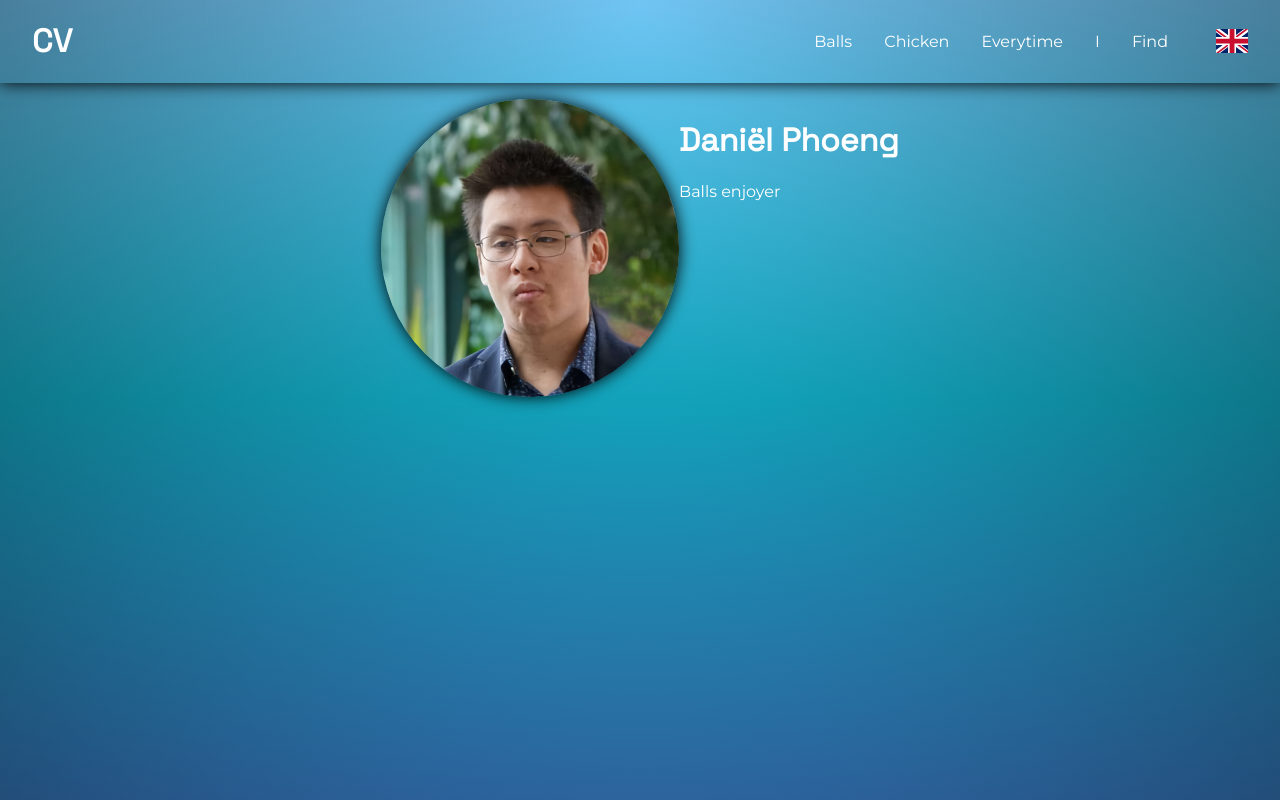
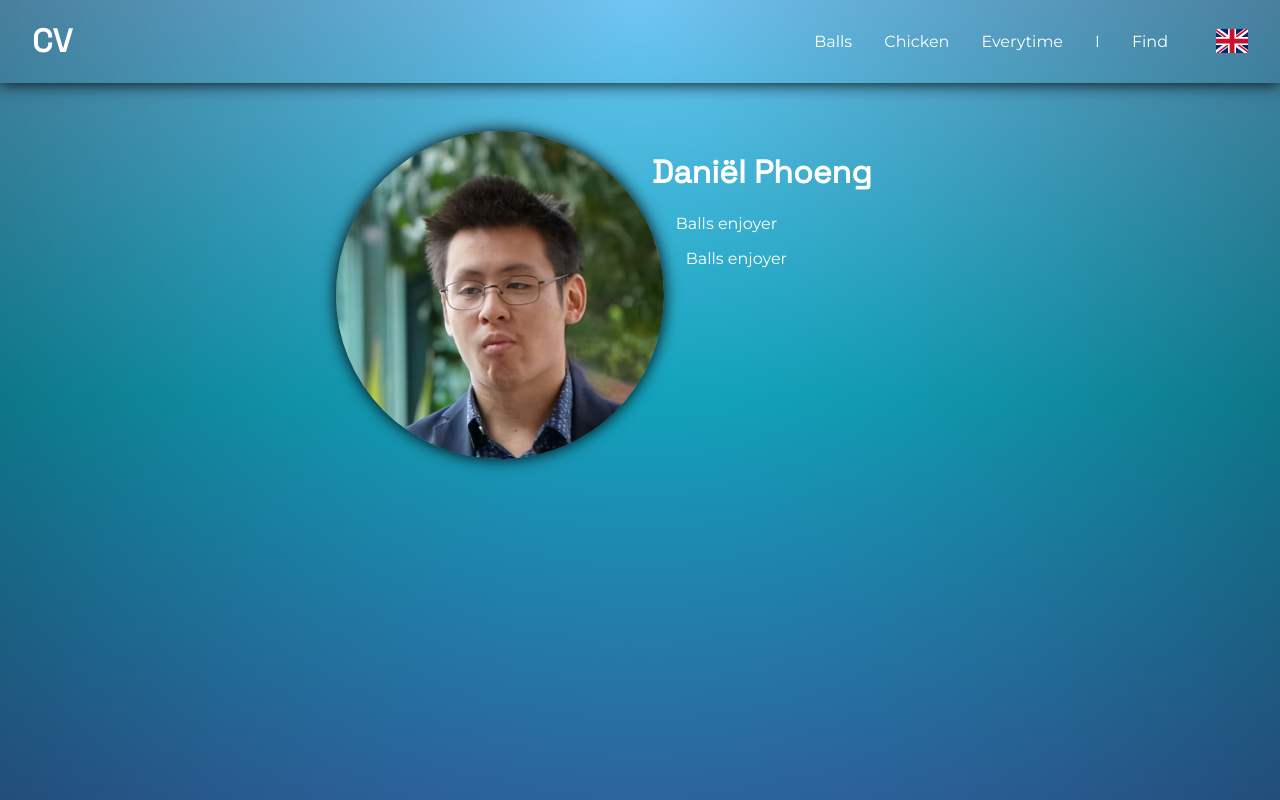
Before and after one commit to Spyreex/vue-portfolio, a Vue app: page /cv in a window 1280 px wide. Built offline with nearby package versions, Linux system fonts and the light colour scheme.

Commit message:
Added image circular text thing

```diff
--- a/src/components/CvPage.vue
+++ b/src/components/CvPage.vue
@@ -104,13 +104,17 @@ function changeLanguage(lang) {
     <div class="profile">
       <div class="photo">
         <img src="@/assets/images/cv.png" alt="" />
+        <div class="info">
+          <h1>Daniël Phoeng</h1>
+          <p lang="en">Balls enjoyer</p>
+          <p lang="nl">Ballen connoisseur</p>
+          <p lang="jp">b ruh</p>
+          <p lang="en">Balls enjoyer</p>
+          <p lang="nl">Ballen connoisseur</p>
+          <p lang="jp">b ruh</p>
+        </div>
       </div>
-      <div class="title">
-        <h1>Daniël Phoeng</h1>
-        <p lang="en">Balls enjoyer</p>
-        <p lang="nl">Ballen connoisseur</p>
-        <p lang="jp">b ruh</p>
-      </div>
+      <div class="links"></div>
     </div>
   </div>
 </template>
@@ -188,27 +192,35 @@ div.container {
 
 div.profile {
   display: flex;
-  justify-content: center;
-  //   border: 1px solid black;
-  margin: 1rem;
-  width: 60%;
+  flex-direction: column;
+  margin: 2rem;
+  height: 50vh;
+  width: 50%;
+
+  // border: 1px solid black;
   div.photo {
-    // display: flex;
-    // justify-content: center;
-    // align-items: center;
-    // width: 50%;
-    height: 100%;
+    height: 90%;
+    width: 100%;
+    padding: 1rem;
     img {
       object-fit: cover;
       aspect-ratio: 1/1;
-      height: 50%;
+      height: 100%;
       border-radius: 50%;
       box-shadow: 0 0 1rem 0 black;
+      float: left;
+      margin-right: 3rem;
+      shape-outside: circle();
+      -webkit-shape-outside: circle();
+    }
+    div.info {
     }
   }
-  div.title {
-    // display: flex;
-    // width: 50%;
+  div.links {
+    display: flex;
+    flex-direction: row;
+    padding: 1rem;
+    height: 10%;
   }
 }
 </style>
```
